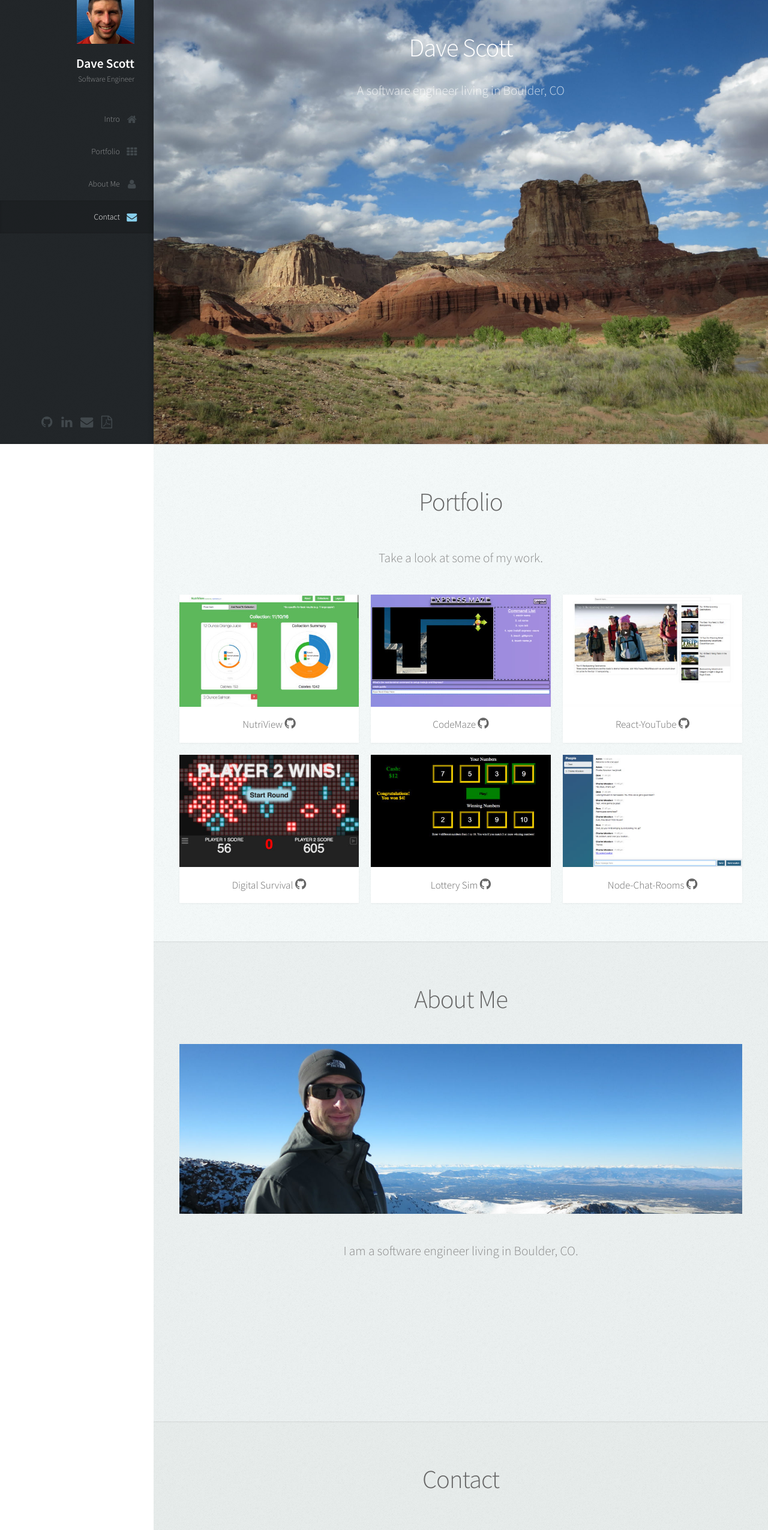
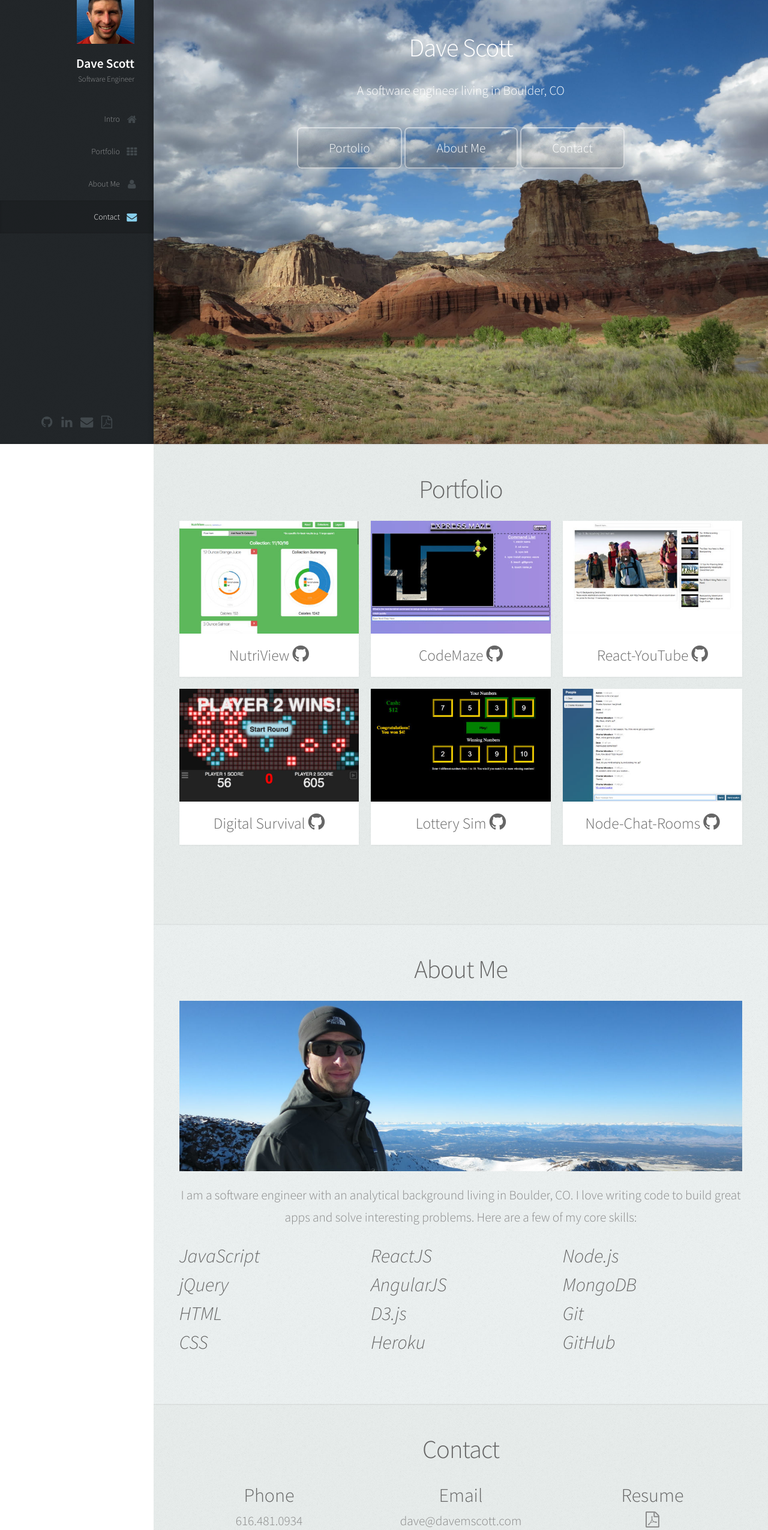
Before and after one commit to davidmscott/portfolio-site, a website: page index.html in a window 1280 px wide. Shown: the part 60-2610 px from the top of the page at 60% size. Drawn offline with Linux system fonts and the light colour scheme.

Commit message:
Styling changes

```diff
--- a/assets/css/main.css
+++ b/assets/css/main.css
@@ -1605,7 +1605,7 @@
 	}
 
 	header {
-		margin: 0 0 2em 0;
+		margin: 0 0 1em 0;
 	}
 
 		header > p {
@@ -1664,7 +1664,7 @@
 	}
 
 	p, ul, ol, dl, table {
-		margin-bottom: 2em;
+		margin-bottom: 1em;
 	}
 
 	br.clear {
@@ -1718,7 +1718,7 @@
 		.image.featured {
 			display: block;
 			width: 100%;
-			margin: 0 0 2em 0;
+			margin: 0 0 1em 0;
 		}
 
 		.image.left {
@@ -1890,13 +1890,18 @@
 	input[type="reset"],
 	button,
 	.button {
+		background-color: transparent;
+		box-shadow: inset 0 0 0 2px rgba(255, 255, 255, 0.5);
+		color: #fff;
+		min-width: 4em;
+
 		position: relative;
 		display: inline-block;
 		border-radius: 0.35em;
-		color: #fff !important;
+		/*color: #fff !important;*/
 		text-decoration: none;
 		padding: 0.75em 2.5em 0.75em 2.5em;
-		background-color: #8ebebc;
+		/*background-color: #8ebebc;*/
 		border: 0;
 		cursor: pointer;
 		background-image: -moz-linear-gradient(top, rgba(0, 0, 0, 0), rgba(0, 0, 0, 0.15)), url("images/overlay.png");
@@ -1914,7 +1919,7 @@
 		input[type="reset"]:hover,
 		button:hover,
 		.button:hover {
-			background-color: #9ececc;
+			background-color: skyblue;
 		}
 
 		input[type="button"]:active,
@@ -1940,7 +1945,7 @@
 		}
 
 			.item header h3 {
-				font-size: 1em;
+				font-size: 1.5em;
 			}
 
 /* Icons */
@@ -2233,7 +2238,7 @@
 		/* Main */
 
 			#main > section {
-				padding: 3em 0;
+				padding: 2em 0;
 			}
 
 			#main section.cover {
@@ -2491,7 +2496,7 @@
 			}
 
 				#main > section {
-					padding: 3em 0;
+					padding: 2em 0;
 				}
 
 				#main section.cover {
--- a/index.html
+++ b/index.html
@@ -8,6 +8,7 @@
 		<link rel="stylesheet" href="assets/css/main.css" />
 		<!--[if lte IE 8]><link rel="stylesheet" href="assets/css/ie8.css" /><![endif]-->
 		<!--[if lte IE 9]><link rel="stylesheet" href="assets/css/ie9.css" /><![endif]-->
+		<link rel="stylesheet" href="https://cdn.rawgit.com/konpa/devicon/master/devicon.min.css">
 	</head>
 	<body>
 
@@ -57,38 +58,37 @@
 						<div class="container">
 
 							<header>
-								<h2 class="alt"><strong>Dave Scott</strong><br />
-								</h2>
-								<p>A software engineer living in Boulder, CO<br />
-								</p>
+								<h2 class="alt"><strong>Dave Scott</strong></h2>
+								<p style="color: white;">A software engineer living in Boulder, CO</p>
 							</header>
 
 							<footer>
-							</footer>
+								<a href="#portfolio" class="button scrolly">Portolio</a>
+								<a href="#about" class="button scrolly">About Me</a>
+								<a href="#contact" class="button scrolly">Contact</a>
+							<footer>
 
 						</div>
 					</section>
 
 				<!-- Portfolio -->
-					<section id="portfolio" class="two">
+					<section id="portfolio" class="four">
 						<div class="container">
 
 							<header>
 								<h2>Portfolio</h2>
 							</header>
 
-							<p>Take a look at some of my work.</p>
-
 							<div class="row">
 								<div class="4u 12u$(mobile)">
 									<article class="item">
-										<a href="https://nutriview.herokuapp.com/" class="image fit"><img src="images/pic02.jpg" alt="" /></a>
+										<a href="https://nutriview.herokuapp.com/" target="_blank" class="image fit"><img src="images/pic02.jpg" alt="" /></a>
 										<header>
 											<h3><a href="https://nutriview.herokuapp.com/" target="_blank">NutriView </a><a href="https://github.com/davidmscott/NutriView-with-server" target="_blank" class="icon fa-github"><span class="label">Github</span></a></h3>
 										</header>
 									</article>
 									<article class="item">
-										<a href="https://digital-survival.herokuapp.com/" class="image fit"><img src="images/pic03.jpg" alt="" /></a>
+										<a href="https://digital-survival.herokuapp.com/" target="_blank" class="image fit"><img src="images/pic03.jpg" alt="" /></a>
 										<header>
 											<h3><a href="https://digital-survival.herokuapp.com/" target="_blank">Digital Survival </a><a href="https://github.com/davidmscott/DigitalSurvival" target="_blank" class="icon fa-github"><span class="label">Github</span></a></h3>
 										</header>
@@ -96,13 +96,13 @@
 								</div>
 								<div class="4u 12u$(mobile)">
 									<article class="item">
-										<a href="https://codemaze.herokuapp.com/" class="image fit"><img src="images/pic04.jpg" alt="" /></a>
+										<a href="https://codemaze.herokuapp.com/" target="_blank" class="image fit"><img src="images/pic04.jpg" alt="" /></a>
 										<header>
 											<h3><a href="https://codemaze.herokuapp.com/" target="_blank">CodeMaze </a><a href="https://github.com/davidmscott/Code-Maze" target="_blank" class="icon fa-github"><span class="label">Github</span></a></h3>
 										</header>
 									</article>
 									<article class="item">
-										<a href="https://lottery-sim.herokuapp.com/" class="image fit"><img src="images/pic05.jpg" alt="" /></a>
+										<a href="https://lottery-sim.herokuapp.com/" target="_blank" class="image fit"><img src="images/pic05.jpg" alt="" /></a>
 										<header>
 											<h3><a href="https://lottery-sim.herokuapp.com/" target="_blank">Lottery Sim </a><a href="https://github.com/davidmscott/Lottery-Sim" target="_blank" class="icon fa-github"><span class="label">Github</span></a></h3>
 										</header>
@@ -110,13 +110,13 @@
 								</div>
 								<div class="4u$ 12u$(mobile)">
 									<article class="item">
-										<a href="https://react-search-videos.herokuapp.com/" class="image fit"><img src="images/pic06.jpg" alt="" /></a>
+										<a href="https://react-search-videos.herokuapp.com/" target="_blank" class="image fit"><img src="images/pic06.jpg" alt="" /></a>
 										<header>
 											<h3><a href="https://react-search-videos.herokuapp.com/" target="_blank">React-YouTube </a><a href="https://github.com/davidmscott/React-YouTube" target="_blank" class="icon fa-github"><span class="label">Github</span></a></h3>
 										</header>
 									</article>
 									<article class="item">
-										<a href="https://node-chat-rooms.herokuapp.com/" class="image fit"><img src="images/pic07.jpg" alt="" /></a>
+										<a href="https://node-chat-rooms.herokuapp.com/" target="_blank" class="image fit"><img src="images/pic07.jpg" alt="" /></a>
 										<header>
 											<h3><a href="https://node-chat-rooms.herokuapp.com/" target="_blank">Node-Chat-Rooms </a><a href="https://github.com/davidmscott/Node-Chat-Rooms" target="_blank" class="icon fa-github"><span class="label">Github</span></a></h3>
 										</header>
@@ -135,9 +135,30 @@
 								<h2>About Me</h2>
 							</header>
 
-							<a href="#" class="image featured"><img src="images/pic08.jpg" alt="" /></a>
+							<a class="image featured"><img src="images/pic08.jpg" alt="" /></a>
 
-							<p>I am a software engineer living in Boulder, CO.</p>
+							<p>I am a software engineer with an analytical background living in Boulder, CO. I love writing code to build great apps and solve interesting problems. Here are a few of my core skills:</p>
+
+							<div class="row" style="text-align: left;">
+								<div class="4u 12u$(mobile)">
+									<h3><i class="devicon-javascript-plain"> JavaScript</i></h3>
+									<h3><i class="devicon-jquery-plain"> jQuery</i></h3>
+									<h3><i class="devicon-html5-plain"> HTML</i></h3>
+									<h3><i class="devicon-css3-plain"> CSS</i></h3>
+								</div>
+								<div class="4u 12u$(mobile)">
+									<h3><i class="devicon-react-original"> ReactJS</i></h3>
+									<h3><i class="devicon-angularjs-plain"> AngularJS</i></h3>
+									<h3><i class="devicon-d3js-plain"> D3.js</i></h3>
+									<h3><i class="devicon-heroku-original"> Heroku</i></h3>
+								</div>
+								<div class="4u$ 12u$(mobile)">
+									<h3><i class="devicon-nodejs-plain"> Node.js</i></h3>
+									<h3><i class="devicon-mongodb-plain"> MongoDB</i></h3>
+									<h3><i class="devicon-git-plain"> Git</i></h3>
+									<h3><i class="devicon-github-plain"> GitHub</i></h3>
+								</div>
+							</div>
 
 						</div>
 					</section>
@@ -152,13 +173,16 @@
 
 							<div class="row">
 								<div class="4u 12u$(mobile)">
-									<h3>Phone: 616.481.0934</h3>
+									<h3>Phone</h3>
+									<a href="tel:+16164810934">616.481.0934</a>
 								</div>
 								<div class="4u 12u$(mobile)">
-									<h3>Email: dave@davemscott.com</h3>
+									<h3>Email</h3>
+									<a href="mailto:dave@davemscott.com">dave@davemscott.com</a>
 								</div>
 								<div class="4u$ 12u$(mobile)">
 									<h3>Resume</h3>
+									<a href="assets/docs/Dave_Scott_Resume.pdf" target="_blank" class="icon fa-file-pdf-o"><span class="label">Resume</span></a>
 								</div>
 							</div>
 
```
